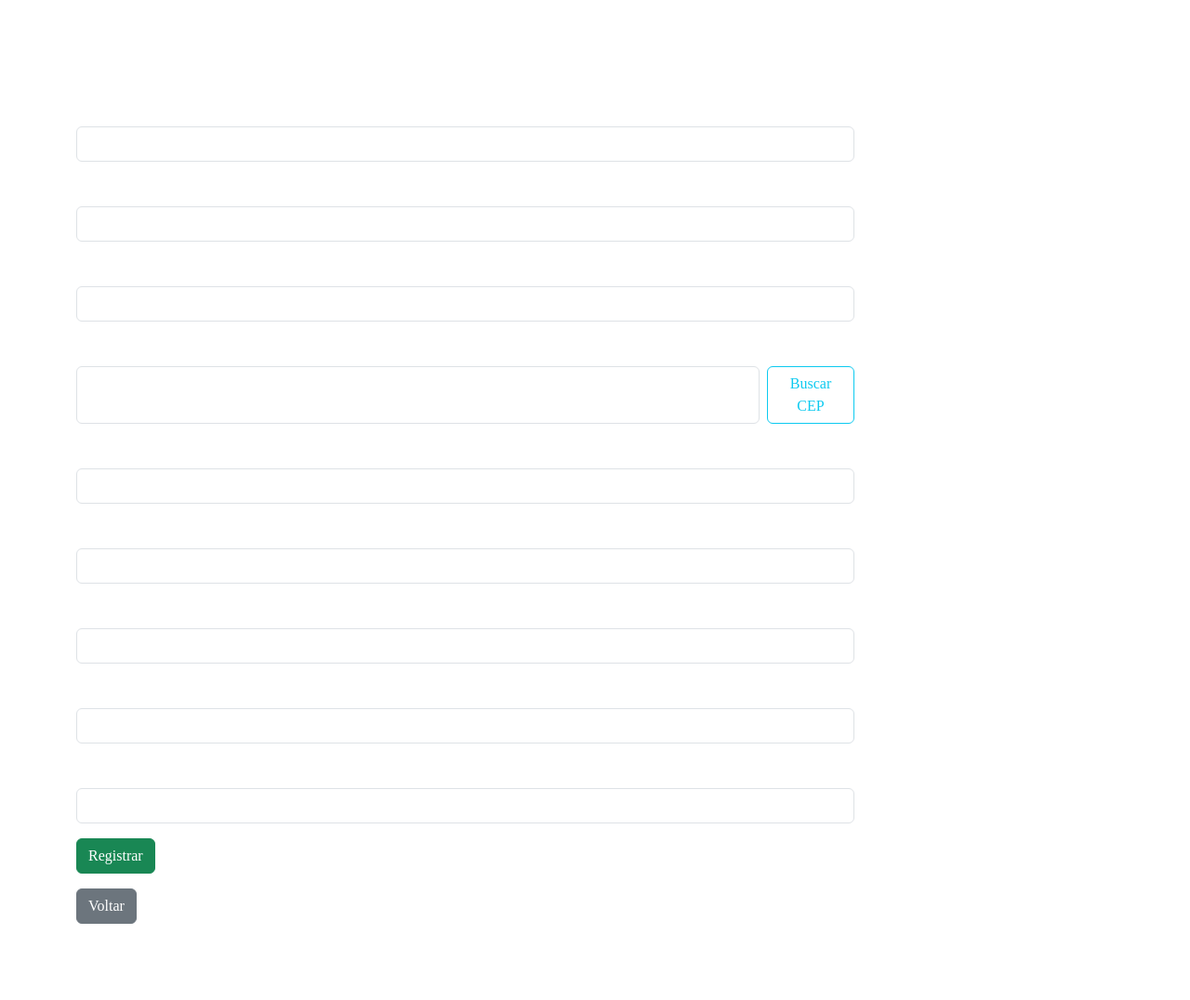
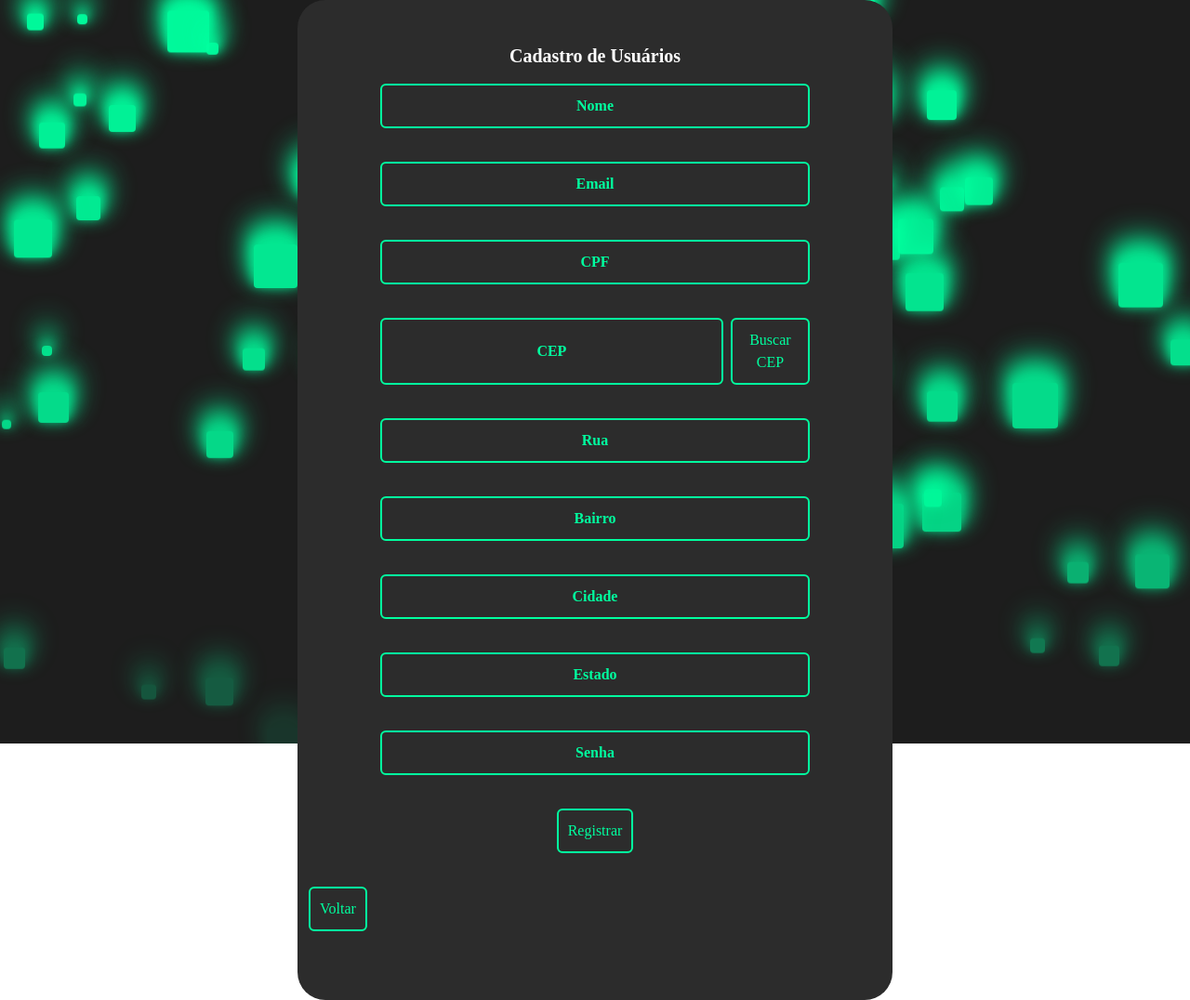
Before and after one commit to 1colombo/PHP-LojaFragmentosLoki, a PHP site: page /usuarios/createUser.php in a window 1280 px wide. Shown: the whole page at 93% size. Before the commit the page ends 994 px from the top, so only its background shows below. Run offline with PHP 8.4, Linux system fonts and the light colour scheme.

Commit message:
estilizacao pagina registrar

```diff
--- a/assets/css/style.css
+++ b/assets/css/style.css
@@ -74,6 +74,59 @@ html, body{
   align-self: flex-start;
 }
 
+#cadastro-container {
+  background-color: #2c2c2c;
+  width: 50%;
+  height: 80%;
+  border-radius: 30px;
+  padding: 12px;
+}
+
+#form-cadastro {
+  display: flex;
+  flex-direction: column;
+  align-items: center;
+  justify-content: center;
+}
+
+#form-cadastro input {
+  background-color: #2c2c2c;
+  color: #00ff9f;
+  border: solid 2px #00ff9f;
+  padding: 10px;
+  margin: 10px 0;
+  text-align: center;
+}
+
+#form-cadastro input::placeholder {
+  background-color: #2c2c2c;
+  color: #00ff9f;
+  font-weight: 700;
+}
+
+#btn-form {
+  background-color: #2c2c2c;
+  color: #00ff9f;
+  border: solid 2px #00ff9f;
+  padding: 10px;
+  margin: 10px 0;
+  text-align: center;
+}
+
+#btn-form:hover {
+  background-color: #00ff9f;
+  color: #1d1d1d;
+  transition: .6s;
+}
+
+#cadastro-text {
+  text-align: center;
+  color: #00ff9f;
+  font-size: 20px;
+  font-weight: 700;
+}
+
+
 @keyframes queda {
     0%   { transform: translateY(0) scale(1); opacity: 1; }
     70%  { opacity: 0.8; }
--- a/usuarios/createUser.php
+++ b/usuarios/createUser.php
@@ -98,56 +98,49 @@ if ($_SERVER['REQUEST_METHOD'] === 'POST' && isset($_POST['registrar'])) {
   <link rel="stylesheet" href="../assets/css/style.css">
 </head>
 <body>
-<div class="container py-5">
-    <h1 class="text-white">Cadastro de Usuários</h1>
+  <div class="chuva"></div>
+<div class="container py-5" id="cadastro-container">
+    <h4 class="text-white" id="cadastro-text">Cadastro de Usuários</h4>
     <?php include_once __DIR__ . '/../src/config/mensagem.php';?>
-    <form method="POST" class="text-white">
+    <form method="POST" class="text-white" id="form-cadastro">
       <div class="mb-3 w-75">
-        <label class="form-label">Nome</label>
-        <input type="text" class="form-control" name="nome" value="<?= htmlspecialchars($nome) ?>">
+        <input type="text" class="form-control" name="nome" placeholder="Nome" value="<?= htmlspecialchars($nome) ?>">
       </div>
       <div class="mb-3 w-75">
-        <label class="form-label">Email</label>
-        <input type="email" class="form-control" name="email" value="<?= htmlspecialchars($email) ?>">
+        <input type="email" class="form-control" name="email" placeholder="Email" value="<?= htmlspecialchars($email) ?>">
       </div>
       <div class="mb-3 w-75">
-        <label class="form-label">CPF</label>
-        <input type="text" class="form-control" name="cpf" value="<?= htmlspecialchars($cpf) ?>">
+        <input type="text" class="form-control" name="cpf" placeholder="CPF" value="<?= htmlspecialchars($cpf) ?>">
       </div>
       <div class="mb-3 w-75">
-        <label class="form-label">CEP</label>
         <div class="d-flex">
-          <input type="text" class="form-control me-2" name="cep" value="<?= htmlspecialchars($cep) ?>">
-          <button type="submit" name="buscar_cep" class="btn btn-outline-info">Buscar CEP</button>
+          <input type="text" class="form-control me-2" name="cep" placeholder="CEP" value="<?= htmlspecialchars($cep) ?>">
+          <button type="submit" name="buscar_cep" class="btn btn-outline-info" id="btn-form">Buscar CEP</button>
         </div>
       </div>
       <div class="mb-3 w-75">
-        <label class="form-label">Rua</label>
-        <input type="text" class="form-control" name="rua" value="<?= htmlspecialchars($rua) ?>">
+        <input type="text" class="form-control" name="rua" placeholder="Rua" value="<?= htmlspecialchars($rua) ?>">
       </div>
       <div class="mb-3 w-75">
-        <label class="form-label">Bairro</label>
-        <input type="text" class="form-control" name="bairro" value="<?= htmlspecialchars($bairro) ?>">
+        <input type="text" class="form-control" name="bairro" placeholder="Bairro" value="<?= htmlspecialchars($bairro) ?>">
       </div>
       <div class="mb-3 w-75">
-        <label class="form-label">Cidade</label>
-        <input type="text" class="form-control" name="cidade" value="<?= htmlspecialchars($cidade) ?>">
+        <input type="text" class="form-control" name="cidade" placeholder="Cidade" value="<?= htmlspecialchars($cidade) ?>">
       </div>
       <div class="mb-3 w-75">
-        <label class="form-label">Estado</label>
-        <input type="text" class="form-control" name="estado" value="<?= htmlspecialchars($estado) ?>">
+        <input type="text" class="form-control" name="estado" placeholder="Estado" value="<?= htmlspecialchars($estado) ?>">
       </div>
       <div class="mb-3 w-75">
-        <label class="form-label">Senha</label>
-        <input type="password" class="form-control" name="password">
+        <input type="password" class="form-control" placeholder="Senha" name="password">
       </div>
       <div class="mb-3">
-        <button type="submit" name="registrar" class="btn btn-success">Registrar</button>
+        <button type="submit" name="registrar" class="btn btn-success" id="btn-form">Registrar</button>
       </div>
     </form>
     <div class="mb-3">
-        <a href="login.php" class="btn btn-secondary">Voltar</a>
+        <a href="login.php" class="btn btn-secondary" id="btn-form">Voltar</a>
     </div>
 </div>
 </body>
+<script src="../assets/js/script.js"></script>
 </html>
```
